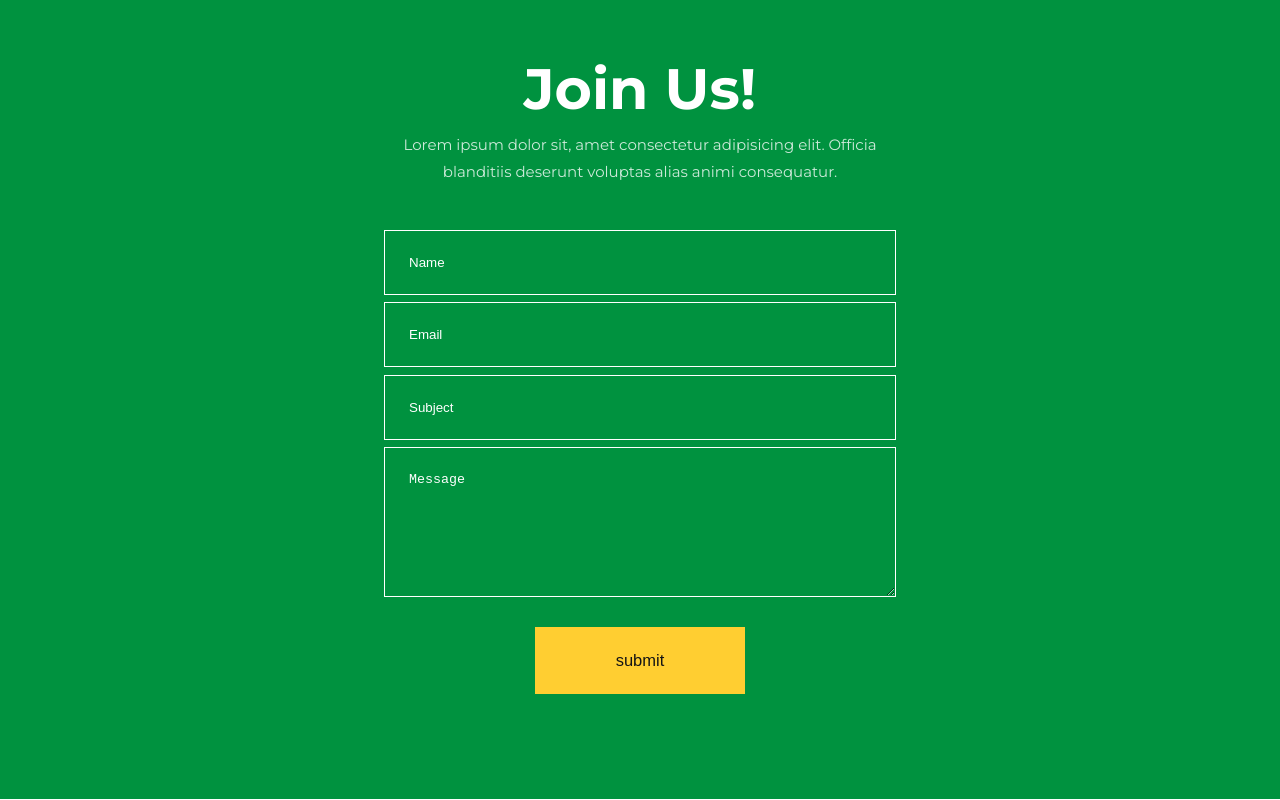
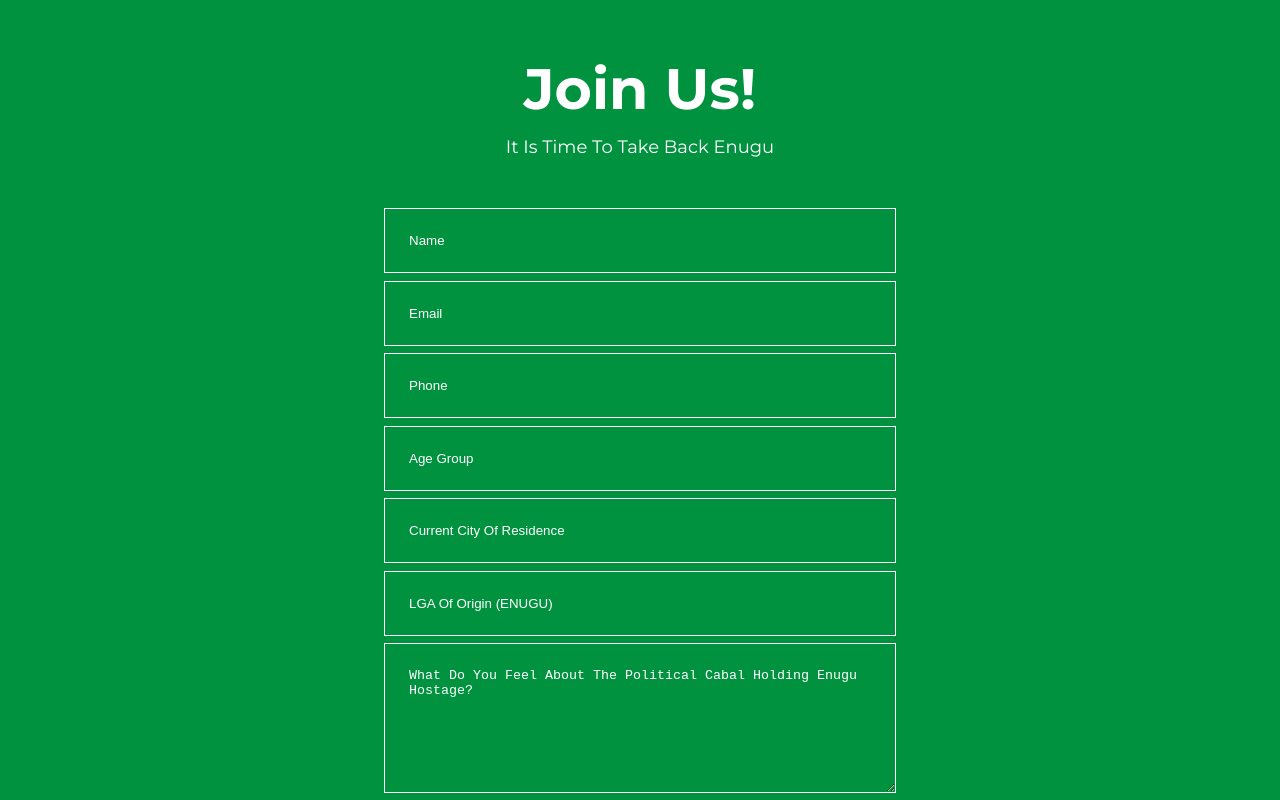
Before and after one commit to emmanuelodum/ozugo, a plain HTML site: page index.html in a window 1280 px wide. Shown: the part 1960-2760 px from the top of the page. Drawn offline with nearby package versions, Linux system fonts and the light colour scheme.

Commit message:
Contact input

```diff
--- a/index.css
+++ b/index.css
@@ -348,7 +348,7 @@ section.about .container .read-more:hover {
 
 /* =======================CONTACT====================== */
 section.contact {
-    background: url(./image/contact\ background.webp) no-repeat center center/cover;
+    /* background: url(./image/contact\ background.webp) no-repeat center center/cover; */
     padding: 0;
     max-width: 100vw;
 }
@@ -372,8 +372,8 @@ section.contact .container h1 {
 section.contact .container p {
     text-align: center;
     color: var(--color-white);
-    opacity: 0.8;
     margin-top: 0.5rem;
+    font-size: large;
 }
 
 section.contact form {
--- a/index.html
+++ b/index.html
@@ -109,12 +109,15 @@
       <div class="overlay">
         <div class="container">
           <h1>Join Us!</h1>
-          <p>Lorem ipsum dolor sit, amet consectetur adipisicing elit. Officia blanditiis deserunt voluptas alias animi consequatur.</p>
+          <p>It Is Time To Take Back Enugu</p>
           <form action="https://formspree.io/f/xeqnpkjz" method="POST">
             <input type="text" name="Name" placeholder="Name" required>
             <input type="email" name="Email" placeholder="Email" required>
-            <input type="text" name="Subject" placeholder="Subject" required>
-            <textarea name="Message" placeholder="Message" required></textarea>
+            <input type="number" name="Phone" placeholder="Phone" required>
+            <input type="number" name="Age" placeholder="Age Group" required>
+            <input type="text" name="City of residence" placeholder="Current City Of Residence" required>
+            <input type="text" name="LGA" placeholder="LGA Of Origin (ENUGU)" required>
+            <textarea name="Message" placeholder="What Do You Feel About The Political Cabal Holding Enugu Hostage?" required></textarea>
             <input type="submit" value="submit" class="btn btn-primary">
           </form>
         </div>
```
